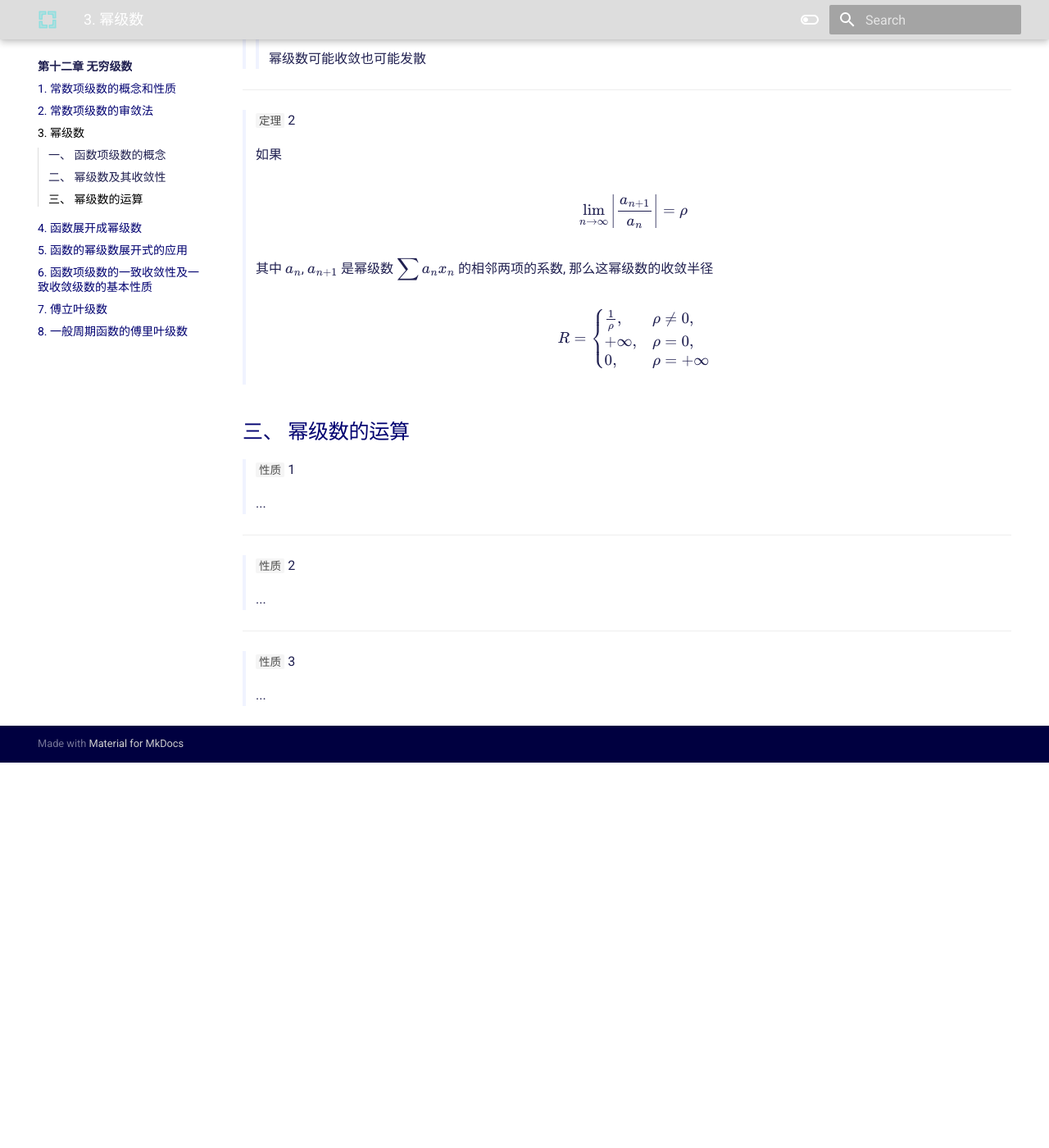
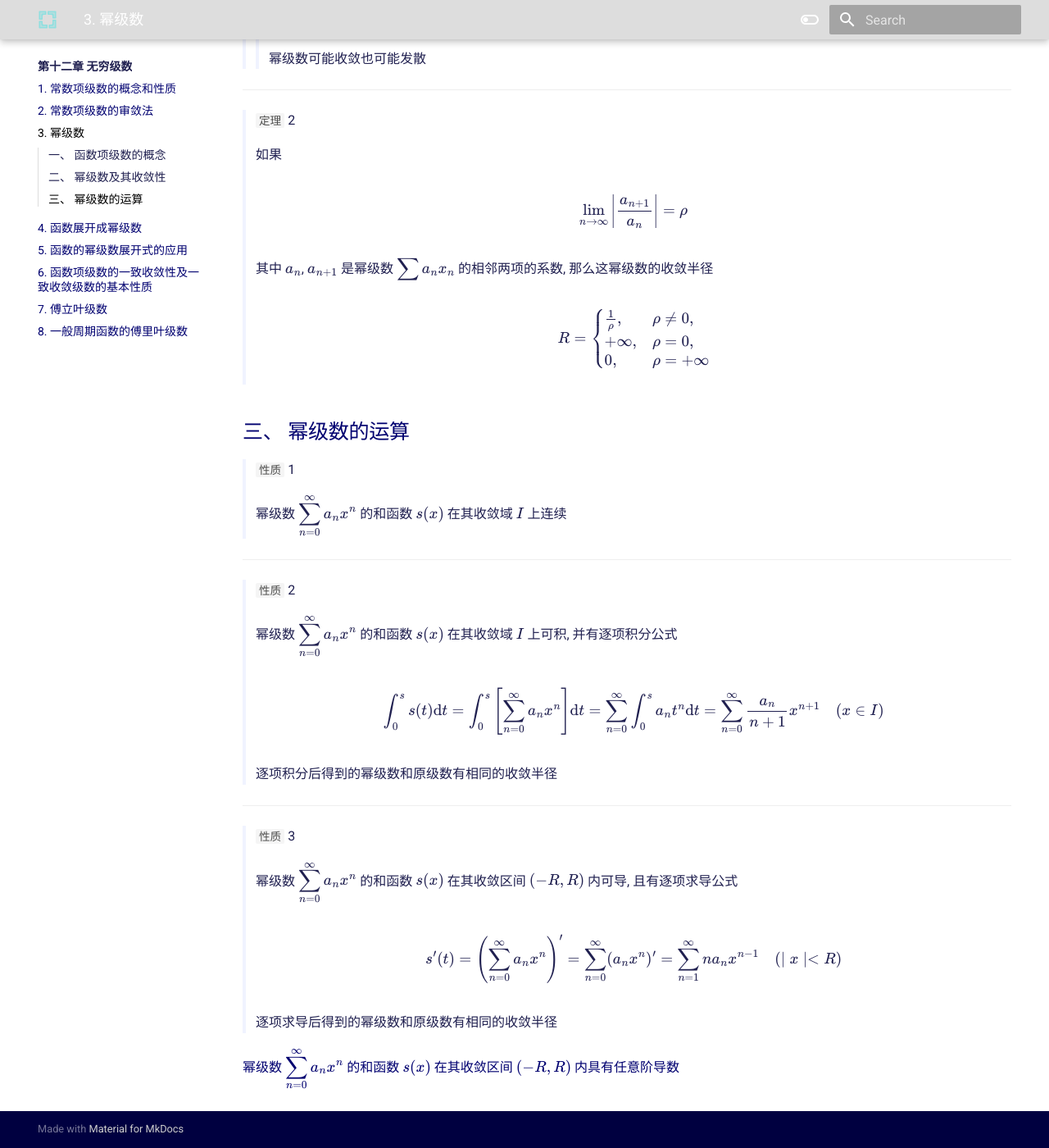
Before and after one commit to FleetingLore/gdsx, an MkDocs documentation site: the page built from docs/12/3.md, in a window 1280 px wide and 1400 px high, scrolled down 1020 px. Shown: the whole window at 82% size. Built offline with MkDocs 1.6.1 and Material for MkDocs 9.7.7, drawn with Linux system fonts in a browser that asks for light colours; before the commit the page ends 1950 px from its top, so only the background shows below that.

Commit message:
第十二章第三节

```diff
--- a/docs/12/3.md
+++ b/docs/12/3.md
@@ -64,14 +64,41 @@ $$
 
 > `性质` 1
 >
-> ...
+> 幂级数 $\displaystyle \sum _{n = 0} ^{\infty} a _n x ^n$ 的和函数 $s (x)$
+>  在其收敛域 $I$ 上连续
 
 ---
 > `性质` 2
 >
-> ...
+> 幂级数 $\displaystyle \sum _{n = 0} ^{\infty} a _n x ^n$ 的和函数 $s (x)$
+>  在其收敛域 $I$ 上可积,
+>  并有逐项积分公式
+>
+> $$
+\int _0 ^s s (t) \text{d} t
+ = \int _0 ^s \left[ \sum _{n = 0} ^{\infty} a _n x ^n \right] \text{d} t
+ = \sum _{n = 0} ^{\infty} \int _0 ^s a _n t ^n \text{d} t
+ = \sum _{n = 0} ^{\infty} \frac{a _n}{n + 1} x ^{n + 1}
+ \quad (x \in I)
+$$
+>
+> 逐项积分后得到的幂级数和原级数有相同的收敛半径
 
 ---
 > `性质` 3
 >
-> ...
+> 幂级数 $\displaystyle \sum _{n = 0} ^{\infty} a _n x ^n$ 的和函数
+>  $s (x)$ 在其收敛区间 $(- R, R)$ 内可导, 且有逐项求导公式
+>
+> $$
+s ^{\prime} (t)
+ = \left( \sum _{n = 0} ^{\infty} a _n x ^n \right) ^{\prime}
+ = \sum _{n = 0} ^{\infty} (a _n x ^n) ^{\prime}
+ = \sum _{n = 1} ^{\infty} n a _n x ^{n - 1}
+ \quad (\mid x \mid < R)
+$$
+>
+> 逐项求导后得到的幂级数和原级数有相同的收敛半径
+
+幂级数 $\displaystyle \sum _{n = 0} ^{\infty} a _n x ^n$ 的和函数 $s (x)$
+ 在其收敛区间 $(- R, R)$ 内具有任意阶导数
```
